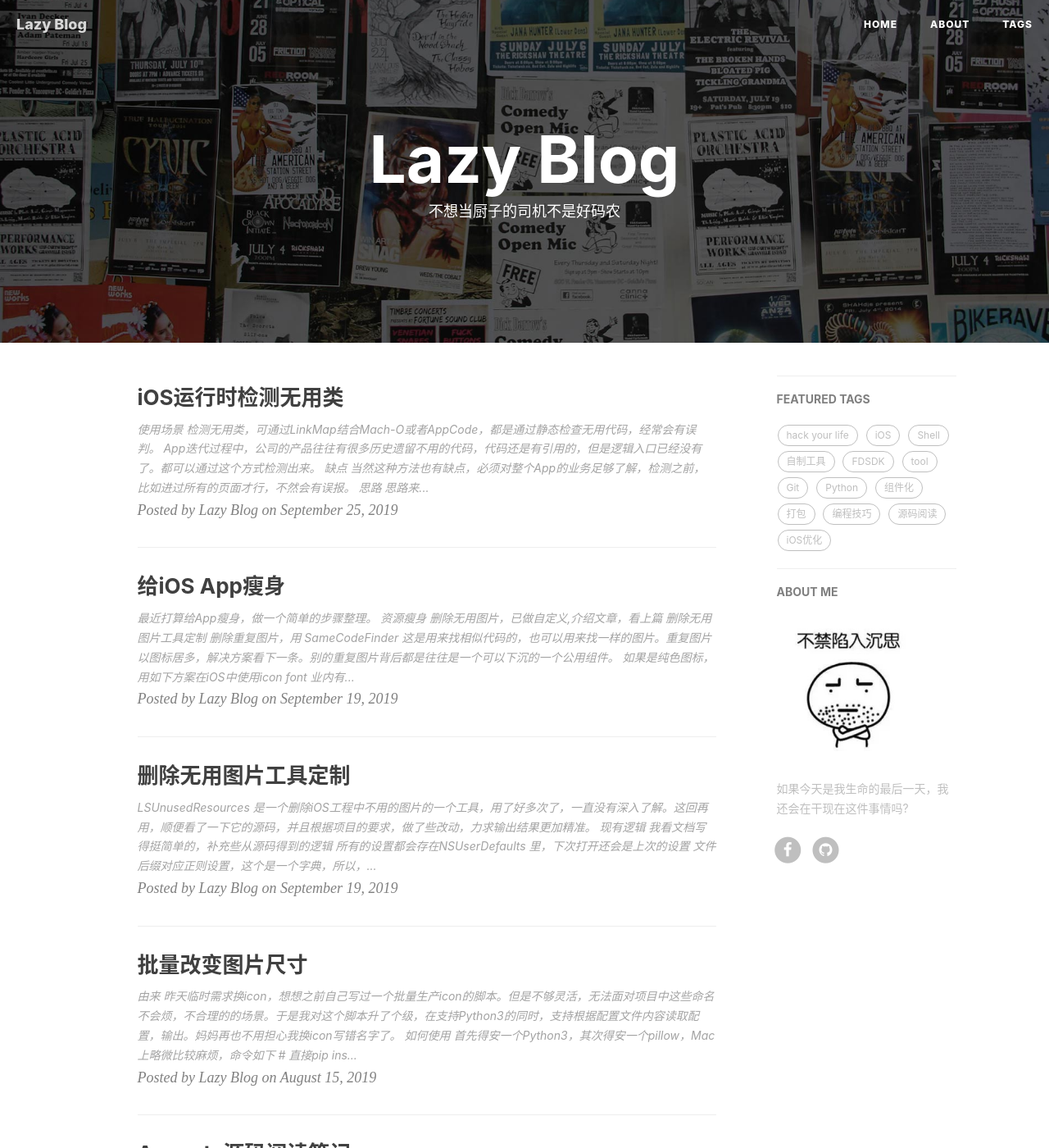
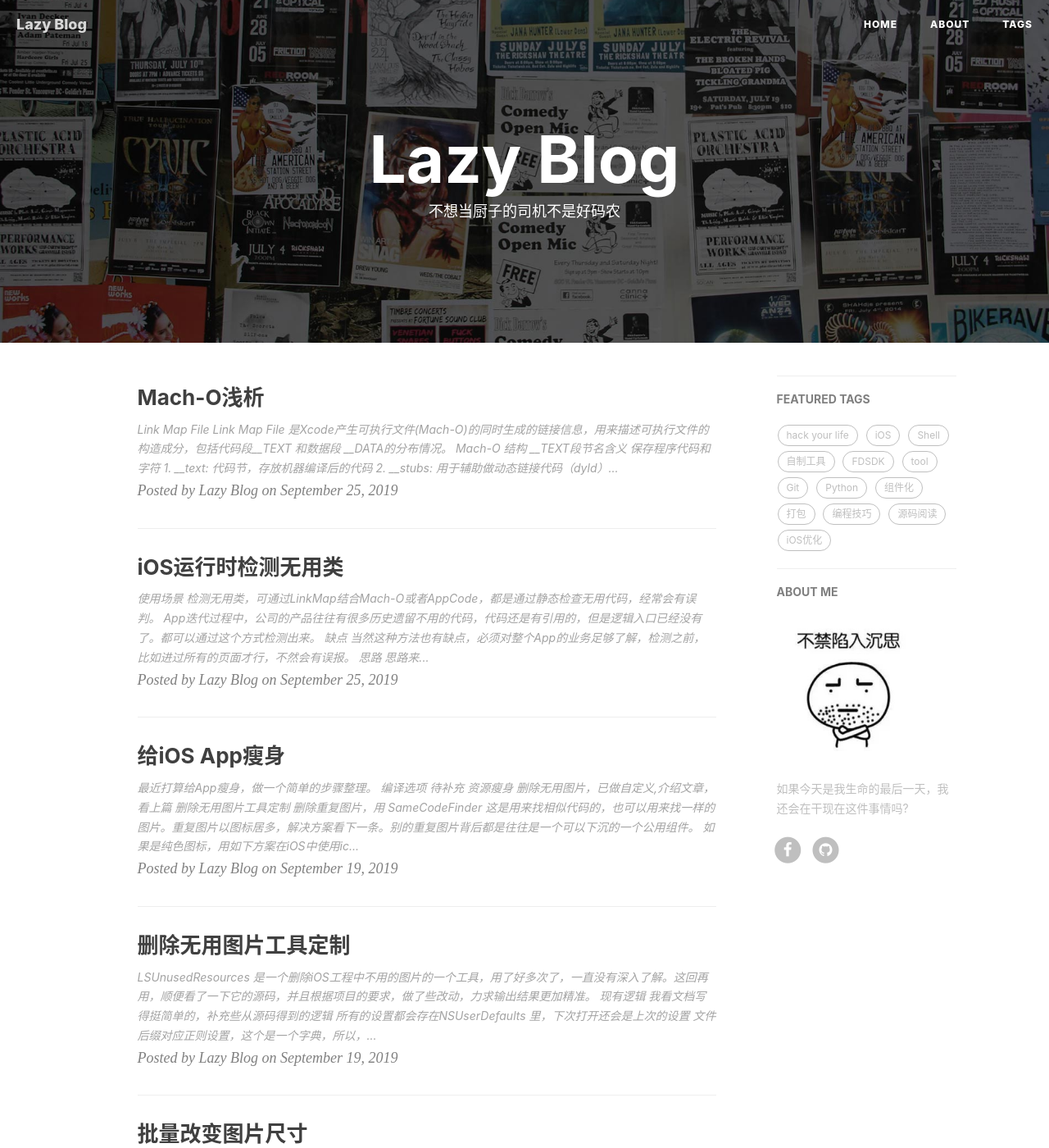
Before and after one commit to toolazytoname/toolazytoname.github.io, a Jekyll site: the page built from index.html, in a window 1280 px wide and 1400 px high. Shown: the whole window at 82% size. Built offline with Jekyll 4.4.1, drawn with Linux system fonts in a browser that asks for light colours; nearby versions of some CDN libraries; the list of posts is cut into pages by our own code; comment, search, counter and statistics services are not loaded; some of the changed lines change nothing that is shown; some of the changed text lies outside the part shown.

Commit message:
add temp

````diff
--- a/_posts/2019-09-19-iOS-App-thin.markdown
+++ b/_posts/2019-09-19-iOS-App-thin.markdown
@@ -12,6 +12,12 @@ tags:
 
 
 最近打算给App瘦身，做一个简单的步骤整理。
+
+# 编译选项
+
+待补充
+
+
 
 # 资源瘦身
 
@@ -37,9 +43,9 @@ tags:
 | 方案          |      文档       | 代码 |
 | :------------ | :-------------: | ------------: |
 | Link Map File 结合 Mac-O | [iOS微信安装包瘦身](https://mp.weixin.qq.com/s?__biz=MzAwNDY1ODY2OQ==&mid=207986417&idx=1&sn=77ea7d8e4f8ab7b59111e78c86ccfe66&3rd=MzA3MDU4NTYzMw==&scene=6#rd) | [检查每个类占用空间大小工具](https://github.com/toolazytoname/LinkMap) |
-| clang      |    [基于clang插件的一种iOS包大小瘦身方案](https://mp.weixin.qq.com/s?__biz=MzUxMzcxMzE5Ng==&mid=2247488360&idx=1&sn=94fba30a87d0f9bc0b9ff94d3fed3386&source=41#wechat_redirect)     |           [XcodeZombieCode](https://github.com/kangwang1988/XcodeZombieCode) |
+| clang      |    [基于clang插件的一种iOS包大小瘦身方案](https://mp.weixin.qq.com/s?__biz=MzUxMzcxMzE5Ng==&mid=2247488360&idx=1&sn=94fba30a87d0f9bc0b9ff94d3fed3386&source=41#wechat_redirect) [如何使用 Clang Plugin 找到项目中的无用代码](https://blog.gocy.tech/2017/09/12/DetectingUselessCodeWithClang-p1/)     |           [XcodeZombieCode](https://github.com/kangwang1988/XcodeZombieCode) |
 | 源码解析? |    无     |           [fui](https://github.com/dblock/fui)跑通了这个方案，但是目前不支持动态调用|
-| 源码解析？ | [使用Swift3开发了个MacOS的程序可以检测出objc项目中无用方法，然后一键全部清理](https://www.jianshu.com/p/a53480ad0364) | [SMCheckProject](https://github.com/ming1016/SMCheckProject.git) |
+| 源码解析？ | [使用Swift3开发了个MacOS的程序可以检测出objc项目中无用方法，然后一键全部清理](https://www.jianshu.com/p/a53480ad0364) | [SMCheckProject](https://github.com/ming1016/SMCheckProject.git) 难道我是时候重温一下swift了？？ |
 
 
 使用脚本
@@ -49,3 +55,5 @@ tags:
 ~~~
 grep BPNewsLib  unusedclass.txt | grep -v Cell | grep -v BPNBundle | grep -v BPTMediator | grep -v  Pods/Headers/  > news.txt
 ~~~
+
+未完待续，会产出一个结合运行时判断工具。
--- /dev/null
+++ b/_posts/2019-09-25-iOS-Mach-O.markdown
@@ -0,0 +1,70 @@
+---
+
+layout: post
+title:  "Mach-O浅析"
+date:   2019-9-25 16:39:32 +0800
+categories: iOS
+catalog:  true
+tags:
+  - iOS
+
+---
+
+
+
+# Link Map File
+
+Link Map File 是Xcode产生可执行文件(Mach-O)的同时生成的链接信息，用来描述可执行文件的构造成分，包括代码段`__TEXT` 和数据段 `__DATA`的分布情况。
+
+# Mach-O 结构
+
+__TEXT段节名含义
+
+保存程序代码和字符
+
+```
+1. __text: 代码节，存放机器编译后的代码
+2. __stubs: 用于辅助做动态链接代码（dyld）.
+3. __stub_helper:用于辅助做动态链接（dyld）.
+4. __objc_methname:objc的方法名称
+5. __cstring:代码运行中包含的字符串常量,比如代码中定义`#define kGeTuiPushAESKey        @"DWE2#@e2!"`,那DWE2#@e2!会存在这个区里。
+6. __objc_classname:objc类名
+7. __objc_methtype:objc方法类型
+8. __ustring:
+9. __gcc_except_tab:
+10. __const:存储const修饰的常量
+11. __dof_RACSignal:
+12. __dof_RACCompou:
+13. __unwind_info:
+```
+
+__DATA段节名含义
+
+~~~
+1. __got:存储引用符号的实际地址，类似于动态符号表，存储了`__nl_symbol_ptr`相关函数指针。
+2. __la_symbol_ptr:lazy symbol pointers。懒加载的函数指针地址（C代码实现的函数对应实现的地址）。和__stubs和stub_helper配合使用。具体原理暂留。
+3. __mod_init_func:模块初始化的方法。
+4. __const:存储constant常量的数据。比如使用extern导出的const修饰的常量。
+5. __cfstring:使用Core Foundation字符串
+6. __objc_classlist:objc类列表,保存类信息，映射了__objc_data的地址
+7. __objc_nlclslist:Objective-C 的 +load 函数列表，比 __mod_init_func 更早执行。
+8. __objc_catlist: categories
+9. __objc_nlcatlist:Objective-C 的categories的 +load函数列表。
+10. __objc_protolist:objc协议列表
+11. __objc_imageinfo:objc镜像信息
+12. __objc_const:objc常量。保存objc_classdata结构体数据。用于映射类相关数据的地址，比如类名，方法名等。
+13. __objc_selrefs:引用到的objc方法
+14. __objc_protorefs:引用到的objc协议
+15. __objc_classrefs:引用到的objc类
+16. __objc_superrefs:objc超类引用
+17. __objc_ivar:objc ivar指针,存储属性。
+18. __objc_data:objc的数据。用于保存类需要的数据。最主要的内容是映射__objc_const地址，用于找到类的相关数据。
+19. __data:暂时没理解，从日志看存放了协议和一些固定了地址（已经初始化）的静态量。
+20. __bss:存储未初始化的静态量。比如：`static NSThread *_networkRequestThread = nil;`其中这里面的size表示应用运行占用的内存，不是实际的占用空间。所以计算大小的时候应该去掉这部分数据。
+21. __common:存储导出的全局的数据。类似于static，但是没有用static修饰。比如KSCrash里面`NSDictionary* g_registerOrders;`, g_registerOrders就存储在__common里面
+
+~~~
+
+
+
+打算结合[fishhook](https://github.com/facebook/fishhook) 一起看,
````
